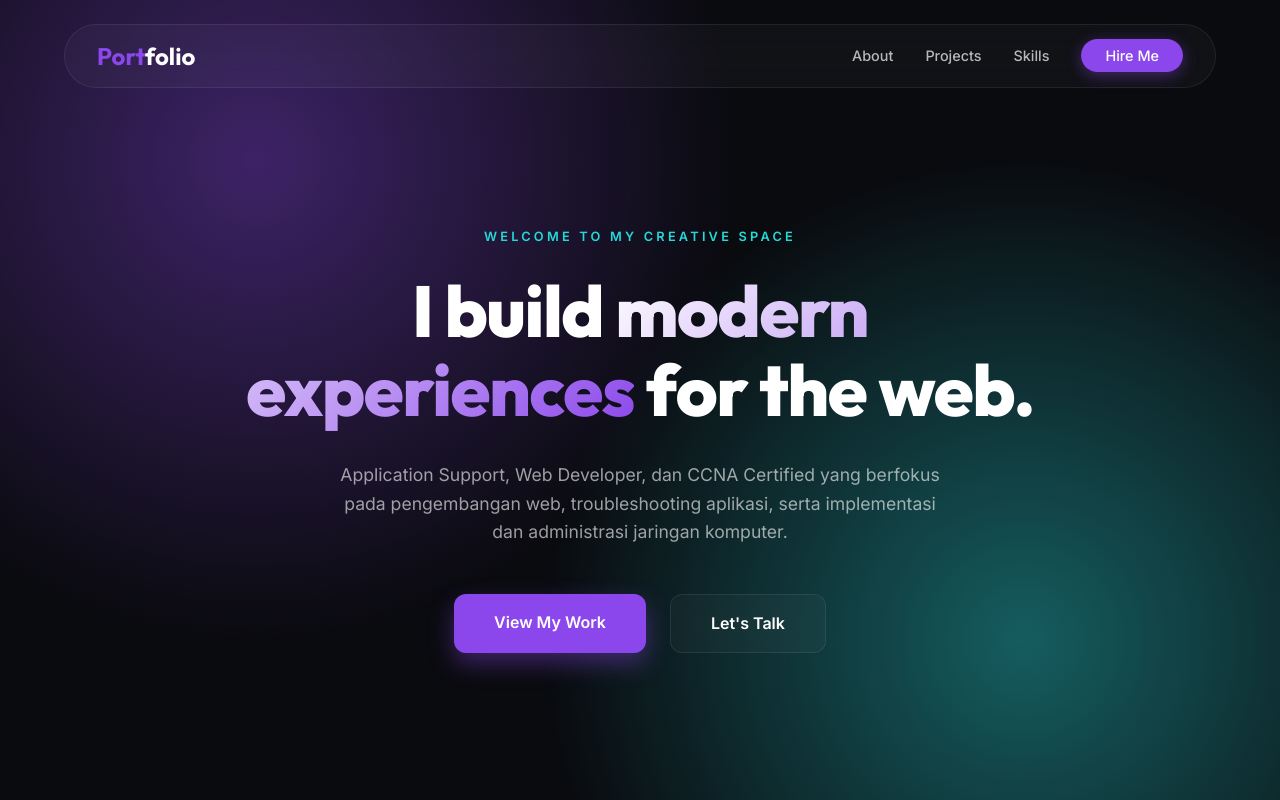
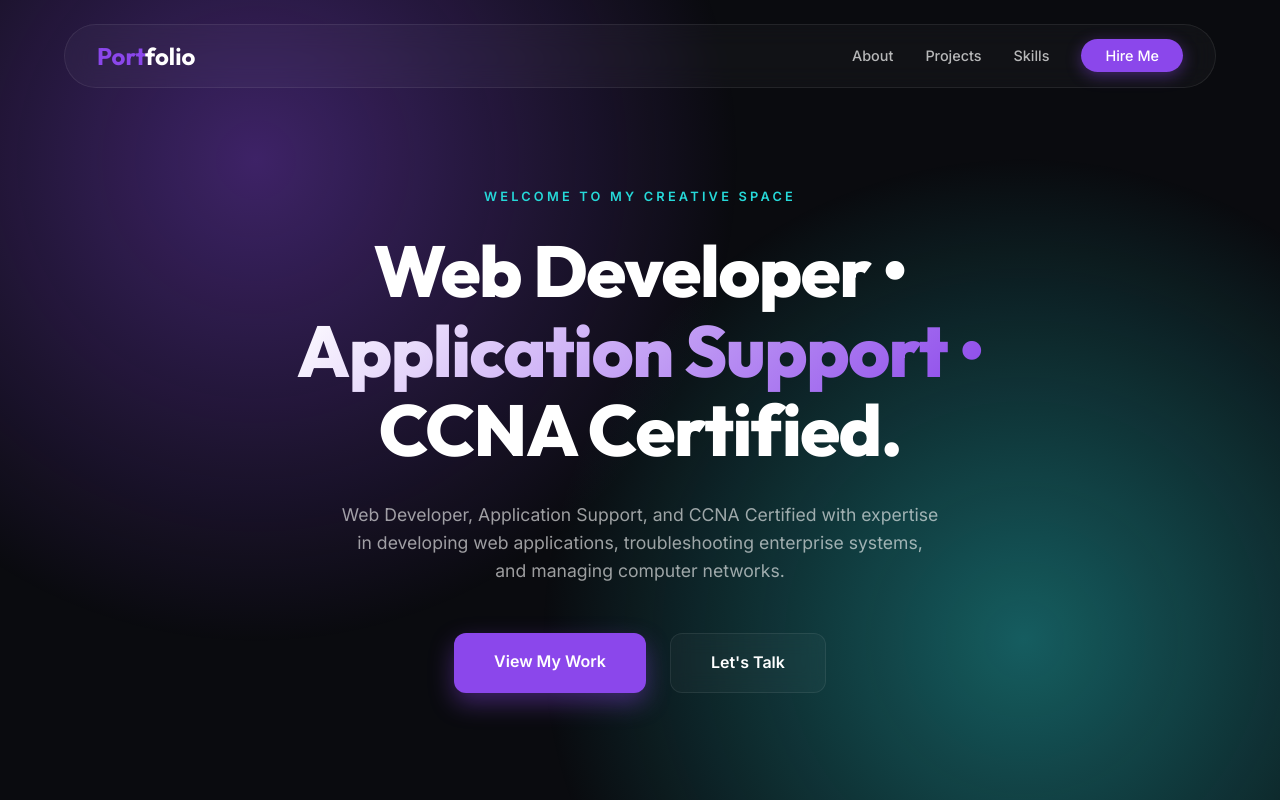
Before and after one commit to taraalsyah/nextjs_portofolio, a Next.js app: page / in a window 1280 px wide. Shown: the top 800 px of the page. Built offline with nearby package versions, Linux system fonts and the light colour scheme.

Commit message:
Revise HeroSection text for clarity and professionalism
Updated text in HeroSection to improve clarity and professionalism.

```diff
--- a/src/components/layout/HeroSection.tsx
+++ b/src/components/layout/HeroSection.tsx
@@ -24,7 +24,7 @@ const HeroSection = () => {
             transition={{ duration: 0.6, delay: 0.2 }}
             className={styles.title}
           >
-            I build <span className="text-gradient">modern experiences</span> for the web.
+            Web Developer • <span className="text-gradient">Application Support •</span> CCNA Certified.
           </motion.h1>
 
           <motion.p
@@ -33,7 +33,7 @@ const HeroSection = () => {
             transition={{ duration: 0.8, delay: 0.4 }}
             className={styles.description}
           >
-            Application Support, Web Developer, dan CCNA Certified yang berfokus pada pengembangan web, troubleshooting aplikasi, serta implementasi dan administrasi jaringan komputer.
+            Web Developer, Application Support, and CCNA Certified with expertise in developing web applications, troubleshooting enterprise systems, and managing computer networks.
           </motion.p>
 
           <motion.div
```
